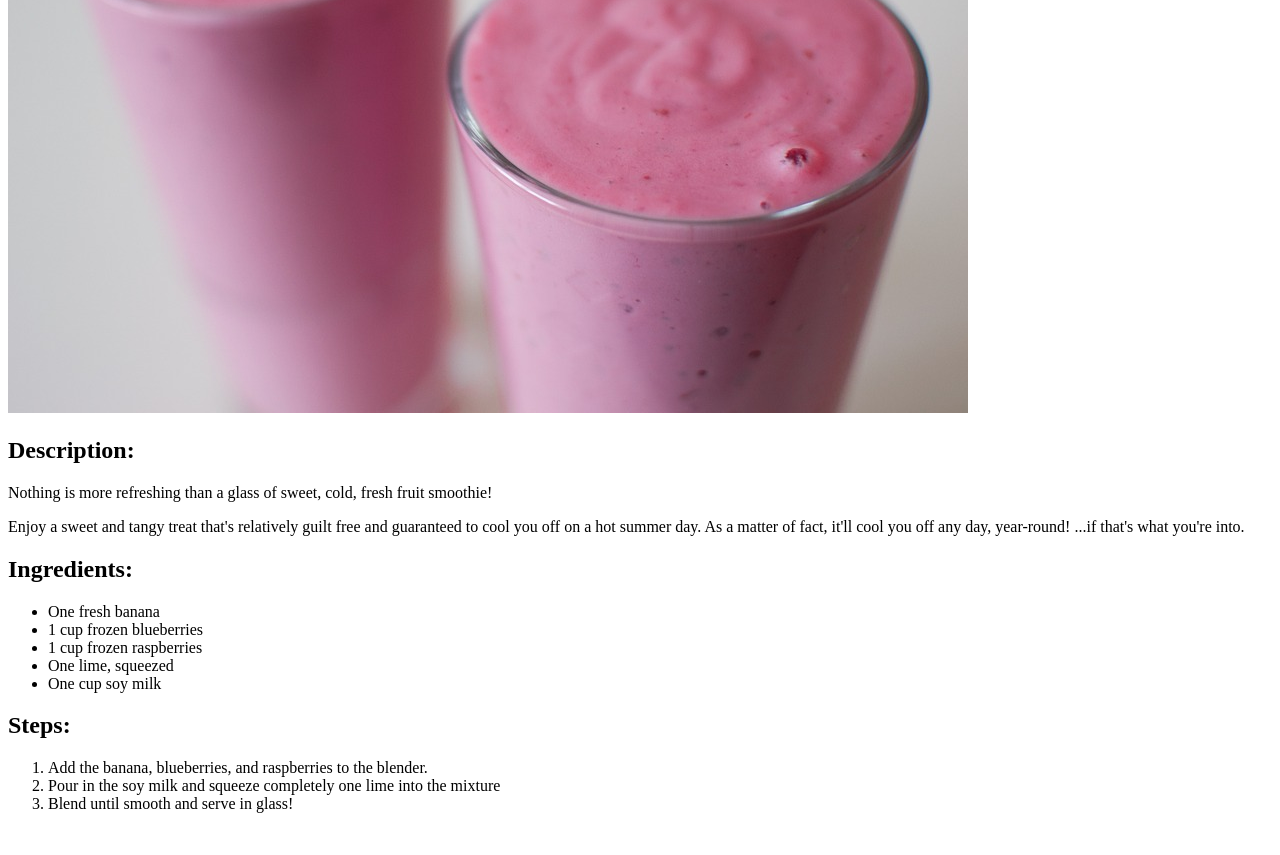
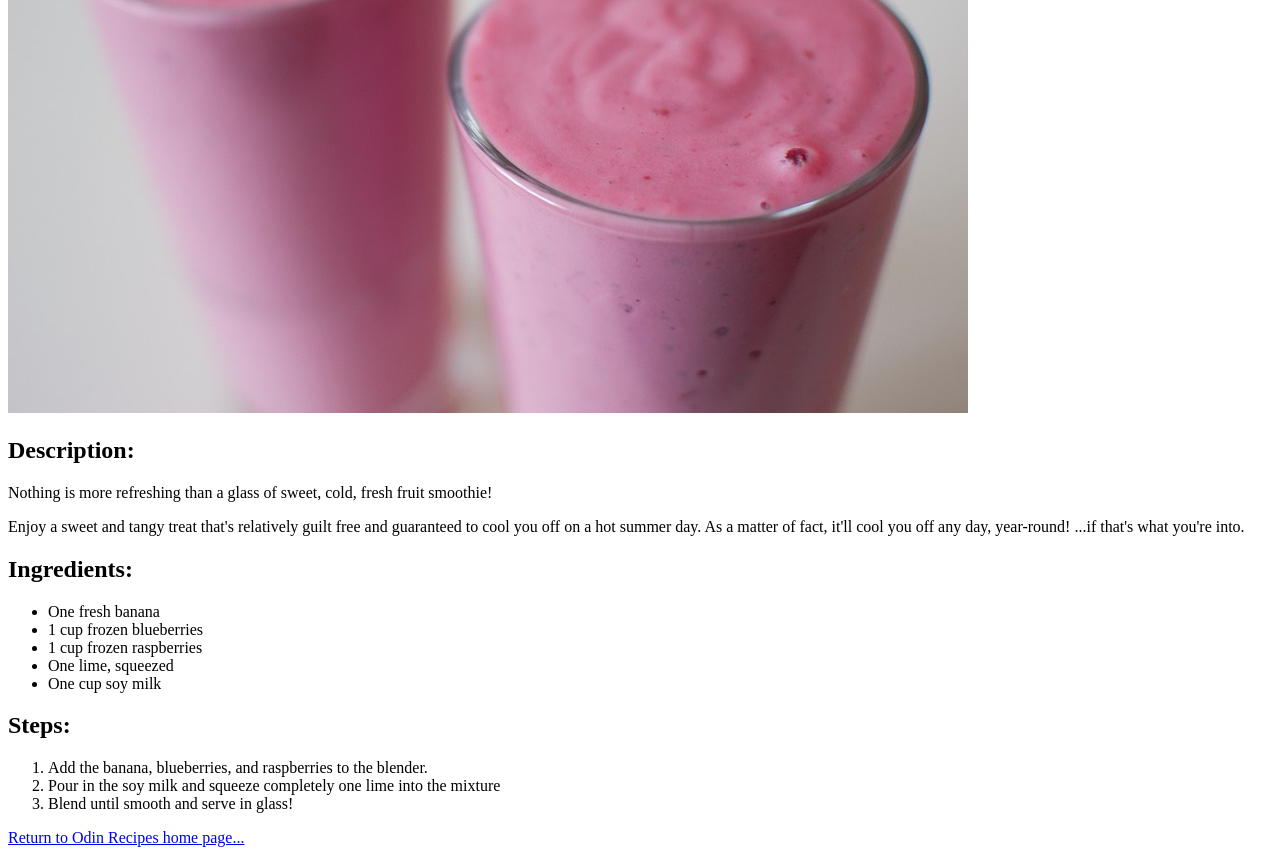
Before and after one commit to DBalint88/odin-recipes, a plain HTML site: page recipes/fruit-smoothie.html in a window 1280 px wide. Shown: the part 307-1162 px from the top of the page. Before the commit the page ends 1136 px from the top, so only its background shows below. Drawn offline with Linux system fonts and the light colour scheme.

Commit message:
added return-links to all recipe oages

```diff
--- a/recipes/fruit-smoothie.html
+++ b/recipes/fruit-smoothie.html
@@ -26,5 +26,6 @@
         <li>Pour in the soy milk and squeeze completely one lime into the mixture</li>
         <li>Blend until smooth and serve in glass!</li>
     </ol>
+    <a href="../index.html">Return to Odin Recipes home page...</a>
 </body>
 </html>
```
Also changed, not shown: recipes/oatmeal.html (+1 -0 lines), recipes/sweet-potato-fries.html (+1 -0 lines).
